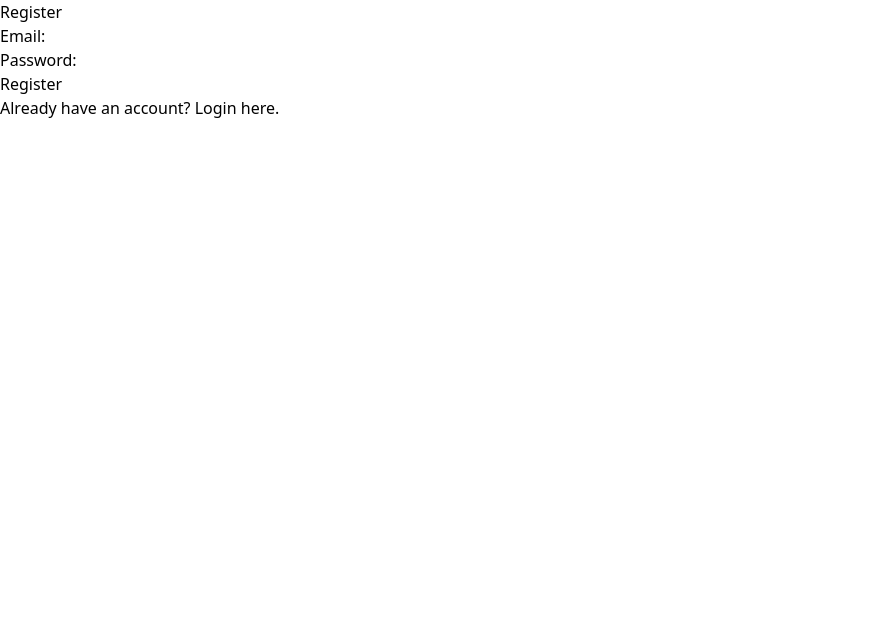
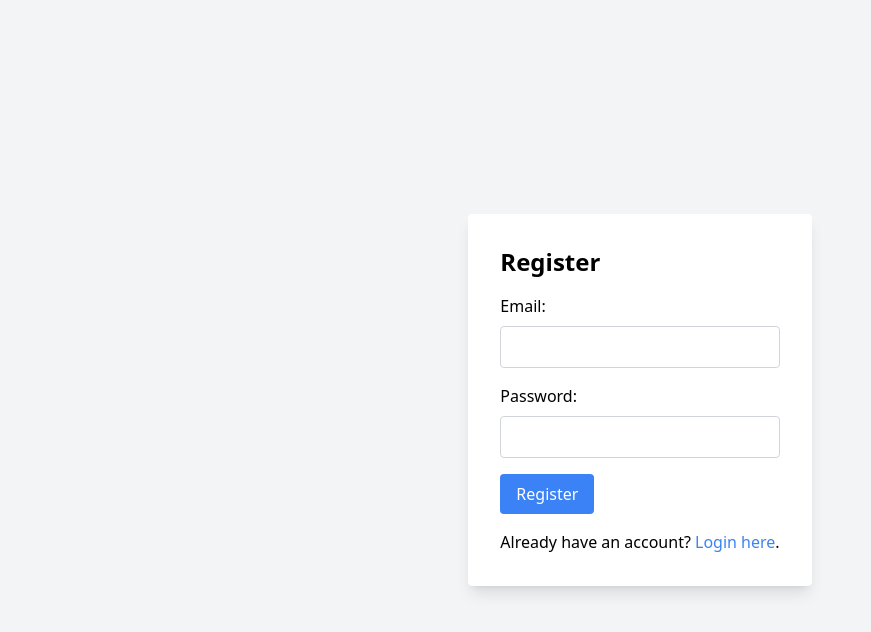
Before and after one commit to revou-fsse-1/w19-react-features-mahdiharish, a React (Vite) app: page / in a window 1280 px wide. Shown: the top 632 px of the page, without its empty margins (0-871 px from the left). Built offline with nearby package versions, Linux system fonts and the light colour scheme.

Commit message:
implement simple tailwind css

```diff
--- a/src/components/Login.tsx
+++ b/src/components/Login.tsx
@@ -65,25 +65,27 @@ function Login() {
   };
 
   return (
-    <div>
-      <h2>Login</h2>
+    <div className="bg-gray-100 min-h-screen flex items-center justify-center">
+      <div className="bg-white p-8 rounded shadow-lg">
+        <h2 className="text-2xl font-bold mb-4">Login</h2>
         <form onSubmit={handleSubmit(handleLogin)}>
-        <div>
-          <label>Email:</label>
-          <input type="text" {...register('email')} />
+          <div className="mb-4">
+            <label className="block mb-2">Email:</label>
+            <input type="text" {...register('email')} className="border border-gray-300 px-3 py-2 rounded w-full" />
             {errors.email && <p>{errors.email.message}</p>}
           </div>
-        <div>
-          <label>Password:</label>
-          <input type="password" {...register('password')} />
+          <div className="mb-4">
+            <label className="block mb-2">Password:</label>
+            <input type="password" {...register('password')} className="border border-gray-300 px-3 py-2 rounded w-full" />
             {errors.password && <p>{errors.password.message}</p>}
           </div>
-        <button type="submit">Login</button>
-        {error && <p>{error}</p>}
+          <button type="submit" className="bg-blue-500 text-white px-4 py-2 rounded">Login</button>
+          {error && <p className="text-red-500 mt-4">{error}</p>}
         </form>
-      <p>
-        Don't have an account? <Link to="/register">Register here</Link>.
+        <p className="mt-4">
+          Don't have an account? <Link to="/register" className="text-blue-500">Register here</Link>.
         </p>
+      </div>
     </div>
   );
 }
--- a/src/components/Register.tsx
+++ b/src/components/Register.tsx
@@ -38,24 +38,26 @@ function Register() {
   };
 
   return (
-    <div>
-      <h2>Register</h2>
+    <div className="bg-gray-100 min-h-screen flex items-center justify-center">
+      <div className="bg-white p-8 rounded shadow-lg">
+        <h2 className="text-2xl font-bold mb-4">Register</h2>
         <form onSubmit={handleSubmit(handleRegister)}>
-        <div>
-          <label>Email:</label>
-          <input type="text" {...register('email')} />
+          <div className="mb-4">
+            <label className="block mb-2">Email:</label>
+            <input type="text" {...register('email')} className="border border-gray-300 px-3 py-2 rounded w-full" />
             {errors.email && <p>{errors.email.message}</p>}
           </div>
-        <div>
-          <label>Password:</label>
-          <input type="password" {...register('password')} />
+          <div className="mb-4">
+            <label className="block mb-2">Password:</label>
+            <input type="password" {...register('password')} className="border border-gray-300 px-3 py-2 rounded w-full" />
             {errors.password && <p>{errors.password.message}</p>}
           </div>
-        <button type="submit">Register</button>
+          <button type="submit" className="bg-blue-500 text-white px-4 py-2 rounded">Register</button>
         </form>
-      <p>
-        Already have an account? <Link to="/login">Login here</Link>.
+        <p className="mt-4">
+          Already have an account? <Link to="/login" className="text-blue-500">Login here</Link>.
         </p>
+      </div>
     </div>
   );
 }
```
Lines whose indentation alone changed are shown as unchanged.
